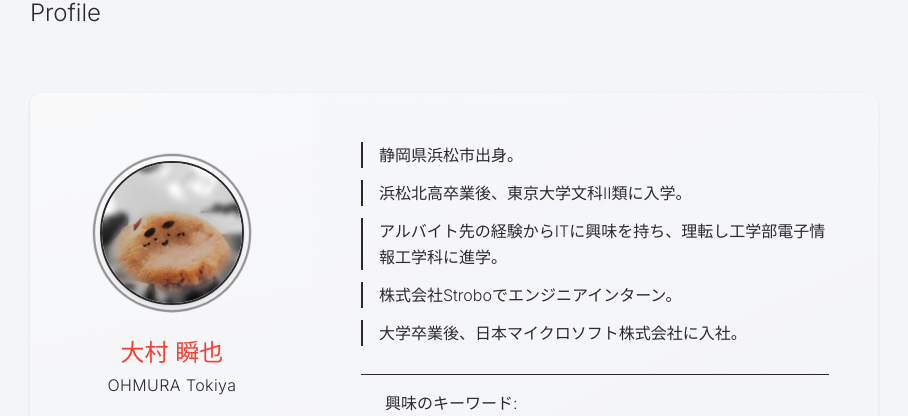
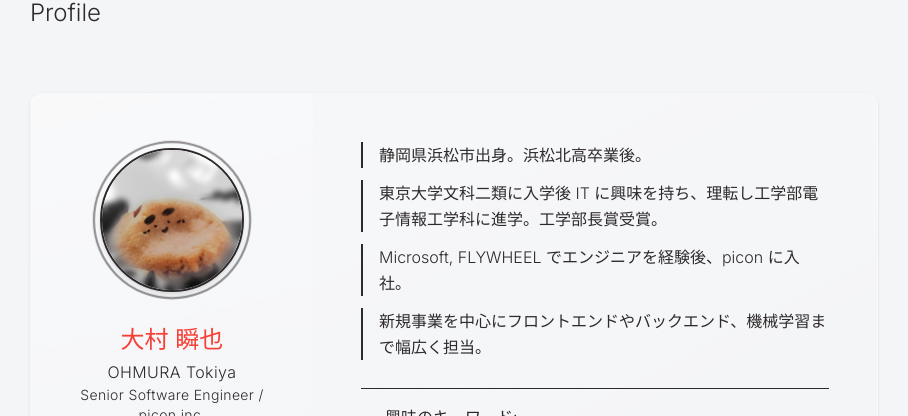
Before and after one commit to tttocklll/portfolio, an Astro site in the folder v2/: page / in a window 1280 px wide. Shown: the part 931-1347 px from the top of the page, without its empty margins (186-1094 px from the left). Built offline with nearby package versions, Linux system fonts and the light colour scheme; Astro itself is replaced by a stand-in of ours; some icons are missing.

Commit message:
chore: update bio

```diff
--- a/v2/src/components/Profile.astro
+++ b/v2/src/components/Profile.astro
@@ -1,24 +1,21 @@
 ---
-import { Icon } from "astro-icon/components";
 import profileIcon from "../assets/profile_icon.jpg";
+import KeywordsSection from "./KeywordsSection.astro";
+import ProfileBio from "./ProfileBio.astro";
 import SocialIcons from "./SocialIcons";
-import ProfileBio from "./ProfileBio.astro";
-import KeywordsSection from "./KeywordsSection.astro";
-
 // Define bio entries
 const bioEntries = [
-  "静岡県浜松市出身。",
-  "浜松北高卒業後、東京大学文科II類に入学。",
-  "アルバイト先の経験からITに興味を持ち、理転し工学部電子情報工学科に進学。",
-  "株式会社Stroboでエンジニアインターン。",
-  "大学卒業後、日本マイクロソフト株式会社に入社。"
+  "静岡県浜松市出身。浜松北高卒業後。",
+  "東京大学文科二類に入学後 IT に興味を持ち、理転し工学部電子情報工学科に進学。工学部長賞受賞。",
+  "Microsoft, FLYWHEEL でエンジニアを経験後、picon に入社。",
+  "新規事業を中心にフロントエンドやバックエンド、機械学習まで幅広く担当。",
 ];
 
 // Define keywords
 const keywords = [
   { icon: "mdi:school", text: "教育" },
   { icon: "mdi:lightning-bolt", text: "効率化" },
-  { icon: "mdi:music", text: "音" }
+  { icon: "mdi:music", text: "音" },
 ];
 ---
 <section class="w-full py-32" id="profile">
@@ -39,7 +36,8 @@ const keywords = [
 
           <div class="mt-8 text-center">
             <h3 class="text-2xl font-light text-accent mb-1">大村 瞬也</h3>
-            <p class="text-text/40 mb-6 font-extralight tracking-wide">OHMURA Tokiya</p>
+            <p class="text-text/40 font-extralight tracking-wide">OHMURA Tokiya</p>
+            <p class="text-text/40 text-sm mb-6 font-extralight tracking-wide">Senior Software Engineer / picon inc.</p>
 
             <SocialIcons client:load />
           </div>
```
